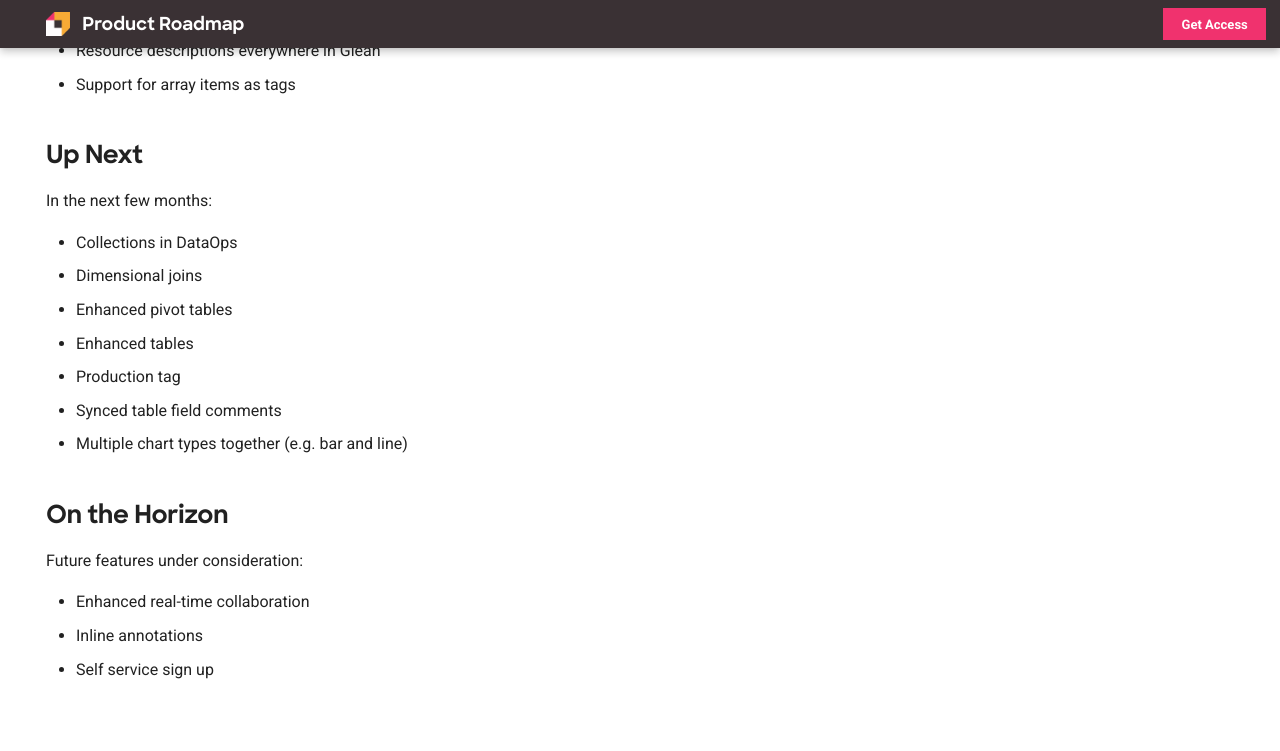
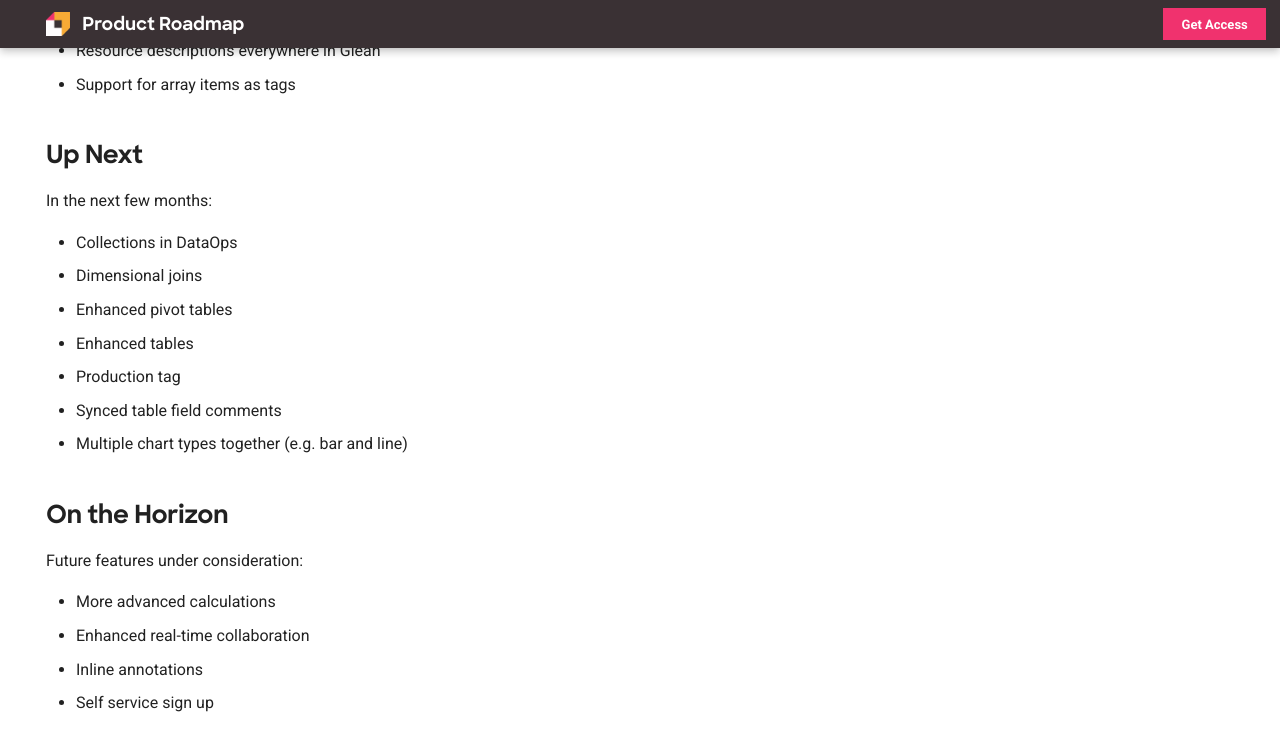
Before and after one commit to gleannyc/documentation, an MkDocs documentation site: the page built from docs/product-roadmap/index.md, in a window 1280 px wide and 900 px high, scrolled down 565 px. Shown: the top 751 px of the window. Built offline with MkDocs 1.6.1 and Material for MkDocs 9.7.7, drawn with Linux system fonts in a browser that asks for light colours.

Commit message:
Update index.md

```diff
--- a/docs/product-roadmap/index.md
+++ b/docs/product-roadmap/index.md
@@ -38,6 +38,7 @@ In the next few months:
 
 Future features under consideration:
 
+- More advanced calculations
 - Enhanced real-time collaboration
 - Inline annotations
 - Self service sign up
```
